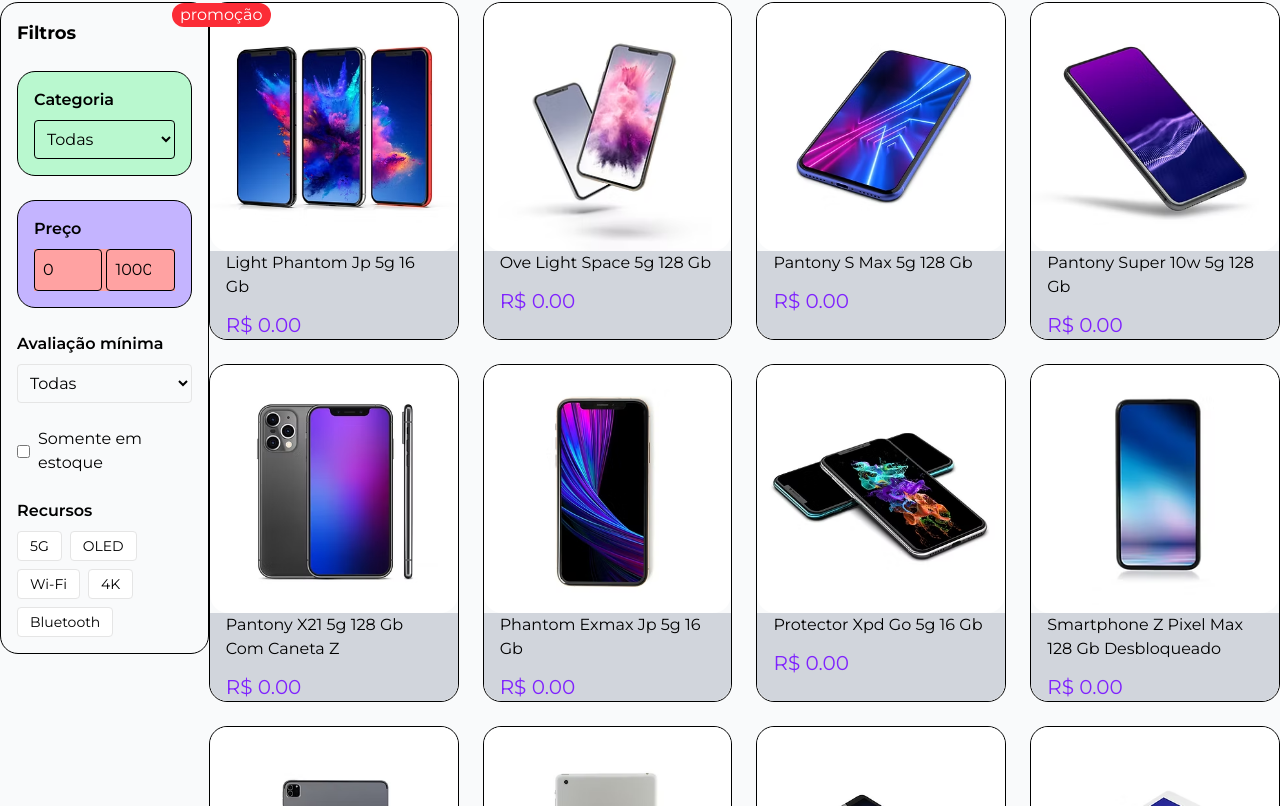
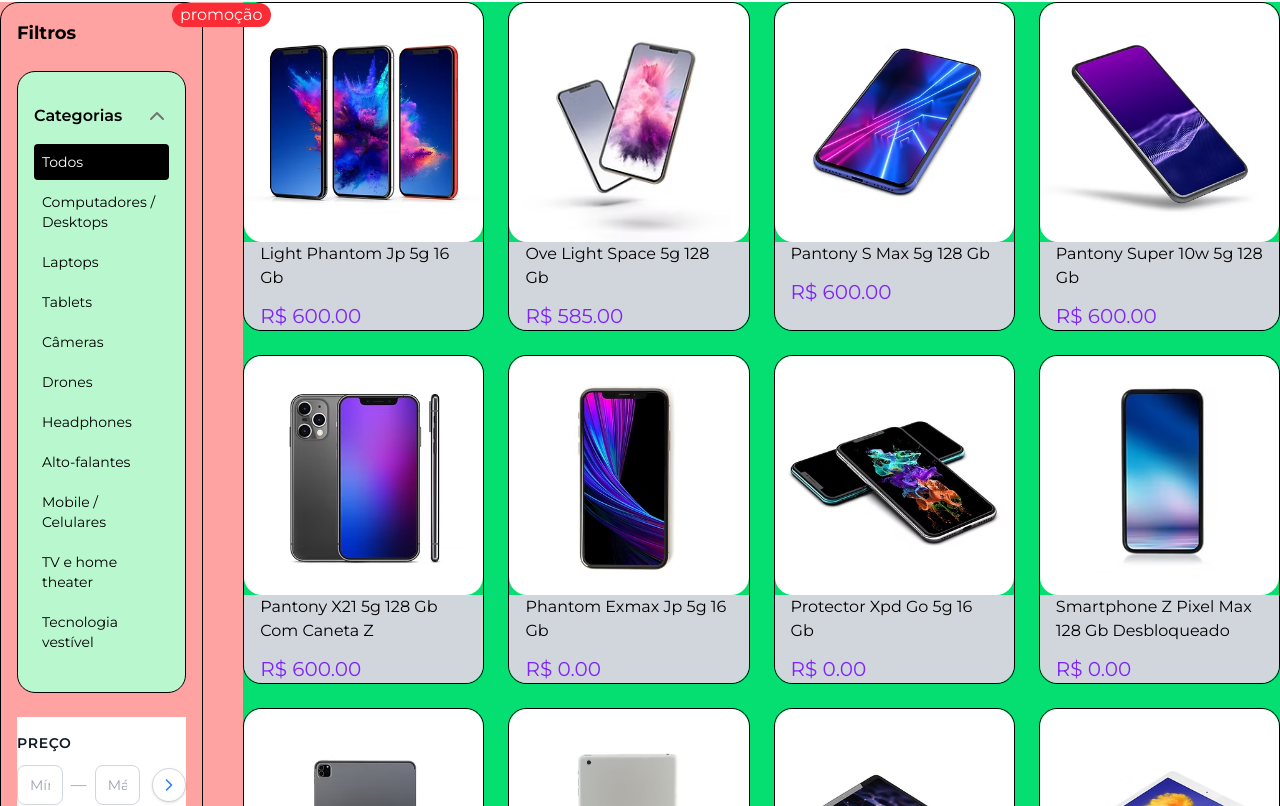
Before and after one commit to kleber-goncalves/techshed, a Next.js app: page /loja in a window 1280 px wide. Shown: the part 194-1000 px from the top of the page. Built offline with nearby package versions, Linux system fonts and the light colour scheme.

Commit message:
add logica aos filtros de preço e categoria, tambem add mais style no filtro categoria usando shadcn

```diff
--- a/package.json
+++ b/package.json
@@ -9,6 +9,7 @@
     "lint": "eslint"
   },
   "dependencies": {
+    "@radix-ui/react-accordion": "^1.2.12",
     "@radix-ui/react-alert-dialog": "^1.1.15",
     "@radix-ui/react-avatar": "^1.1.11",
     "@radix-ui/react-dropdown-menu": "^2.1.16",
--- a/src/app/loja/page.js
+++ b/src/app/loja/page.js
@@ -1,5 +1,4 @@
 "use client";
-
 
 import { useState } from "react";
 
@@ -10,7 +9,7 @@ import FiltersSidebar from "@/components/components-loja/filtro/FiltersSidebar";
 import { applyFilters } from "@/lib/applyFilters";
 
 export default function Loja() {
-    const todosProdutos = Object.values(produtos).flat();
+    const listaCompleta = Object.values(produtos).flat();
     const [filters, setFilters] = useState({
         search: "",
         category: "all",
@@ -22,22 +21,31 @@ export default function Loja() {
         features: [],
     });
 
-      const produtosFiltrados = applyFilters(
-          Object.values(produtos).flat(),
-          filters,
-      );
+    // Aqui o filtro é aplicado corretamente
+    const produtosFiltrados = applyFilters(listaCompleta, filters);
 
     return (
-        <section className="flex flex-col items-center gap-14">
-            <h1 className="text-5xl text-black font-semibold">
+        <section className="flex flex-col items-center gap-14 dark:bg-black">
+            <h1 className="text-5xl font-semibold dark:text-white">
                 Todos os produtos
             </h1>
-            <section className="flex flex-row">
-                <FiltersSidebar filters={filters} setFilters={setFilters} className="w-full md:w-64 p-4 border rounded-lg space-y-6 bg-red-300 text-black"/>
-                <section className="grid grid-cols-4 gap-6">
-                    {todosProdutos.map((produto) => (
+            <section className="flex flex-row w-full justify-center bg-red-300 gap-10">
+                <FiltersSidebar
+                    filters={filters}
+                    setFilters={setFilters}
+                    className="md:w-64 p-4 border rounded-lg space-y-6 bg-red-300 text-black"
+                />
+                <section className="grid grid-cols-4 gap-6 bg-green-400">
+                    {/* ERRO ESTAVA AQUI: Você estava usando 'todosProdutos'. Mudei para 'produtosFiltrados' */}
+                    {produtosFiltrados.length > 0 ? (
+                        produtosFiltrados.map((produto) => (
                             <ProductCard key={produto.id} produto={produto} />
-                    ))}
+                        ))
+                    ) : (
+                        <p className="col-span-4 text-center p-10 font-bold">
+                            Nenhum produto encontrado nessa categoria.
+                        </p>
+                    )}
                 </section>
             </section>
         </section>
--- a/src/components/components-loja/filtro/CategoryFilter.jsx
+++ b/src/components/components-loja/filtro/CategoryFilter.jsx
@@ -1,20 +1,87 @@
-export default function CategoryFilter({ filters, setFilters }) {
+import {
+    Accordion,
+    AccordionContent,
+    AccordionItem,
+    AccordionTrigger,
+} from "@/components/ui/accordion";
+
+const Categorias = [
+    {
+        id: 1,
+        title: "Categorias",
+        content: [
+            { id: 1, title: "Todos", value: "all" },
+            // Mapeando "Computadores" para desktop (ou laptop, dependendo da sua preferência)
+            { id: 2, title: "Computadores / Desktops", value: "desktop" },
+            { id: 10, title: "Laptops", value: "laptop" }, // Adicionei Laptops separado para facilitar
+            { id: 3, title: "Tablets", value: "tablet" }, // Singular conforme produtos.js
+            { id: 4, title: "Câmeras", value: "camera" },
+            { id: 11, title: "Drones", value: "quadcopter" },
+            { id: 5, title: "Headphones", value: "headse" }, // Conforme produtos.js
+            { id: 6, title: "Alto-falantes", value: "autofalante" },
+            { id: 7, title: "Mobile / Celulares", value: "celulare" }, // Conforme produtos.js
+            { id: 8, title: "TV e home theater", value: "smartst" },
+            { id: 9, title: "Tecnologia vestível", value: "smartwatc" },
+        ],
+    },
+];
+
+
+export default function CategoryFilter({
+    filters = { category: "all" },
+    setFilters,
+}) {
+    const handleSelectCategory = (value) => {
+        setFilters({ ...filters, category: value });
+        console.log("Categoria selecionada:", value); // debug: ver no console do navegador
+    };
+
     return (
-        <div className="bg-green-200 border rounded-2xl p-4 border-black">
-            <p className="font-semibold mb-2">Categoria</p>
+        <div className="bg-green-200 border rounded-2xl p-4 border-black text-black">
+            {/* Select mapeado a partir das categorias (mantém coerência com o accordion) */}
+            <Accordion
+                type="single"
+                collapsible
+                defaultValue="item-1"
+            >
+                {Categorias.map((categoria) => (
+                    <AccordionItem
+                        key={categoria.id}
+                        value={`item-${categoria.id}`}
+                    >
+                        <AccordionTrigger className="flex justify-between items-center">
+                            <p className="font-semibold text-base">
+                                {categoria.title}
+                            </p>
+                        </AccordionTrigger>
 
-            <select
-                className="w-full border border-black p-2 rounded"
-                value={filters.category}
-                onChange={(e) =>
-                    setFilters({ ...filters, category: e.target.value })
-                }
-            >
-                <option value="all">Todas</option>
-                <option value="celular">Celulares</option>
-                <option value="tablet">Tablets</option>
-                <option value="camera">Câmeras</option>
-            </select>
+                        <AccordionContent>
+                                <ul className="space-y-1">
+                                   {categoria.content.map((sub) => {
+                                    // Comparamos o valor salvo no filtro com o value do item
+                                    const selected = filters?.category === sub.value;
+
+                                    return (
+                                        <li key={sub.id}>
+                                            <button
+                                                onClick={() => handleSelectCategory(sub.value)}
+                                                className={`w-full text-left p-2 rounded transition ${
+                                                    selected
+                                                        ? "bg-black text-white"
+                                                        : "bg-transparent hover:bg-black/10"
+                                                }`}
+                                            >
+                                                {sub.title}
+                                            </button>
+                                        </li>
+                                    );
+                                })}
+                                </ul>
+
+                        </AccordionContent>
+                    </AccordionItem>
+                ))}
+            </Accordion>
         </div>
     );
 }
--- a/src/components/components-loja/filtro/FeatureFilter.jsx
+++ b/src/components/components-loja/filtro/FeatureFilter.jsx
@@ -24,7 +24,7 @@ export default function FeatureFilter({ filters, setFilters }) {
                         className={`px-3 py-1 rounded border text-sm ${
                             filters.features.includes(feature)
                                 ? "bg-black text-white"
-                                : "bg-white"
+                                : "bg-white text-black"
                         }`}
                     >
                         {feature}
--- a/src/components/components-loja/filtro/FiltersSidebar.jsx
+++ b/src/components/components-loja/filtro/FiltersSidebar.jsx
@@ -1,13 +1,18 @@
+'use client';
+
 import CategoryFilter from "./CategoryFilter";
 import FeatureFilter from "./FeatureFilter";
 import PriceFilter from "./PriceFilter";
 import RatingFilter from "./RatingFilter";
 import StockFilter from "./StockFilter";
 
+
+
 export default function FiltersSidebar({ filters, setFilters }) {
+
     return (
-        <aside className="w-full md:w-64 h-fit p-4 border rounded-2xl space-y-6 text-black border-black">
-            <h2 className="text-lg font-bold text-black">Filtros</h2>
+        <aside className="w-full md:w-64 h-fit p-4 border rounded-2xl space-y-6 text-black border-black dark:text-white dark:border-white dark:bg-gray-800">
+            <h2 className="text-lg font-bold">Filtros</h2>
 
             <CategoryFilter filters={filters} setFilters={setFilters} />
             <PriceFilter filters={filters} setFilters={setFilters} />
--- a/src/components/components-loja/filtro/PriceFilter.jsx
+++ b/src/components/components-loja/filtro/PriceFilter.jsx
@@ -1,34 +1,71 @@
+import { useState } from "react";
+
 export default function PriceFilter({ filters, setFilters }) {
+const [localMin, setLocalMin] = useState("");
+const [localMax, setLocalMax] = useState("");
+
+const applyPrice = () => {
+    setFilters({
+        ...filters,
+        minPrice: localMin === "" ? 0 : Number(localMin) * 100,
+        maxPrice: localMax === "" ? Infinity : Number(localMax) * 100,
+    });
+};
+
     return (
-        <div className="border border-black rounded-2xl p-4 bg-violet-300">
-            <p className="font-semibold mb-2 ">Preço</p>
+        <div className="py-4 border-b border-gray-200 bg-white max-w-[250px] text-black">
+            <p className="text-sm font-semibold text-gray-900 mb-3 uppercase tracking-wider">
+                Preço
+            </p>
 
-            <div className="flex gap-1 bg-red-300">
-                <input
-                    type="number"
-                    placeholder="Min"
-                    className="w-1/2 border p-2 rounded border-black"
-                    value={filters.minPrice}
-                    onChange={(e) =>
-                        setFilters({
-                            ...filters,
-                            minPrice: Number(e.target.value),
-                        })
-                    }
-                />
+            <div className="flex items-center gap-2">
+                {/* Input Mínimo */}
+                <div className="relative flex items-center">
+                    <input
+                        type="text"
+                        inputMode="numeric"
+                        placeholder="Mínimo"
+                        className="w-full h-10 px-3 text-sm border border-gray-300 rounded-md focus:outline-none focus:ring-1 focus:ring-blue-500 focus:border-blue-500 placeholder-gray-400 transition-all"
+                        value={localMin}
+                        onChange={(e) => setLocalMin(e.target.value)}
+                    />
+                </div>
 
-                <input
-                    type="number"
-                    placeholder="Max"
-                    className="w-1/2 border p-2 rounded border-black"
-                    value={filters.maxPrice}
-                    onChange={(e) =>
-                        setFilters({
-                            ...filters,
-                            maxPrice: Number(e.target.value),
-                        })
-                    }
-                />
+                <span className="text-gray-400">—</span>
+
+                {/* Input Máximo */}
+                <div className="relative flex items-center">
+                    <input
+                        type="text"
+                        inputMode="numeric"
+                        placeholder="Máximo"
+                        className="w-full h-10 px-3 text-sm border border-gray-300 rounded-md focus:outline-none focus:ring-1 focus:ring-blue-500 focus:border-blue-500 placeholder-gray-400 transition-all"
+                        value={localMax}
+                        onChange={(e) => setLocalMax(e.target.value)}
+                    />
+                </div>
+
+                {/* Botão de Aplicar (Estilo ML) */}
+                <button
+                    onClick={applyPrice}
+                    className="ml-1 p-2 cursor-pointer bg-white border border-gray-300 rounded-full hover:bg-gray-50 shadow-sm text-blue-500 transition-colors"
+                    aria-label="Aplicar filtro"
+                >
+                    <svg
+                        xmlns="http://www.w3.org/2000/svg"
+                        fill="none"
+                        viewBox="0 0 24 24"
+                        strokeWidth={2.5}
+                        stroke="currentColor"
+                        className="w-4 h-4"
+                    >
+                        <path
+                            strokeLinecap="round"
+                            strokeLinejoin="round"
+                            d="m8.25 4.5 7.5 7.5-7.5 7.5"
+                        />
+                    </svg>
+                </button>
             </div>
         </div>
     );
--- a/src/components/components-loja/filtro/RatingFilter.jsx
+++ b/src/components/components-loja/filtro/RatingFilter.jsx
@@ -4,7 +4,7 @@ export default function RatingFilter({ filters, setFilters }) {
             <p className="font-semibold mb-2">Avaliação mínima</p>
 
             <select
-                className="w-full border p-2 rounded"
+                className="w-full border p-2 rounded bg-black"
                 value={filters.minRating}
                 onChange={(e) =>
                     setFilters({
--- /dev/null
+++ b/src/components/ui/accordion.jsx
@@ -0,0 +1,64 @@
+"use client"
+
+import * as React from "react"
+import * as AccordionPrimitive from "@radix-ui/react-accordion"
+import { ChevronDownIcon } from "lucide-react"
+
+import { cn } from "@/lib/utils"
+
+function Accordion({
+  ...props
+}) {
+  return <AccordionPrimitive.Root data-slot="accordion" {...props} />;
+}
+
+function AccordionItem({
+  className,
+  ...props
+}) {
+  return (
+    <AccordionPrimitive.Item
+      data-slot="accordion-item"
+      className={cn("border-b last:border-b-0", className)}
+      {...props} />
+  );
+}
+
+function AccordionTrigger({
+  className,
+  children,
+  ...props
+}) {
+  return (
+    <AccordionPrimitive.Header className="flex">
+      <AccordionPrimitive.Trigger
+        data-slot="accordion-trigger"
+        className={cn(
+          "focus-visible:border-ring focus-visible:ring-ring/50 flex flex-1 items-start justify-between gap-4 rounded-md py-4 text-left text-sm font-medium transition-all outline-none hover:underline focus-visible:ring-[3px] disabled:pointer-events-none disabled:opacity-50 [&[data-state=open]>svg]:rotate-180",
+          className
+        )}
+        {...props}>
+        {children}
+        <ChevronDownIcon
+          className="text-muted-foreground pointer-events-none size-6 shrink-0 transition-transform duration-200" />
+      </AccordionPrimitive.Trigger>
+    </AccordionPrimitive.Header>
+  );
+}
+
+function AccordionContent({
+  className,
+  children,
+  ...props
+}) {
+  return (
+    <AccordionPrimitive.Content
+      data-slot="accordion-content"
+      className="data-[state=closed]:animate-accordion-up data-[state=open]:animate-accordion-down overflow-hidden text-sm"
+      {...props}>
+      <div className={cn("pt-0 pb-4", className)}>{children}</div>
+    </AccordionPrimitive.Content>
+  );
+}
+
+export { Accordion, AccordionItem, AccordionTrigger, AccordionContent }
--- a/src/data/produtos.js
+++ b/src/data/produtos.js
@@ -7,8 +7,8 @@ export const produtos = {
             name: "Light Phantom Jp 5g 16 Gb",
             img: "/imgProdutos/celulares/light-phantom-jp-5g-16-gb.avif",
             alt: "Light Phantom Jp 5g 16 Gb imagem do produto",
-            priceCents: 0,
-            stock: 0,
+            priceCents: 60000,
+            stock: 12,
             category: "celulare",
             features: [],
             promocao: "promoção",
@@ -19,8 +19,8 @@ export const produtos = {
             name: "Ove Light Space 5g 128 Gb",
             img: "/imgProdutos/celulares/ove-light-space-5g-128-gb.avif",
             alt: "Ove Light Space 5g 128 Gb imagem do produto",
-            priceCents: 0,
-            stock: 0,
+            priceCents: 58500,
+            stock: 45,
             category: "celulare",
             features: [],
         },
@@ -30,8 +30,8 @@ export const produtos = {
             name: "Pantony S Max 5g 128 Gb",
             img: "/imgProdutos/celulares/pantony-s-max-5g-128-gb.avif",
             alt: "Pantony S Max 5g 128 Gb imagem do produto",
-            priceCents: 0,
-            stock: 0,
+            priceCents: 60000,
+            stock: 34,
             category: "celulare",
             features: [],
         },
@@ -41,8 +41,8 @@ export const produtos = {
             name: "Pantony Super 10w 5g 128 Gb",
             img: "/imgProdutos/celulares/pantony-super-10w-5g-128-gb.avif",
             alt: "Pantony Super 10w 5g 128 Gb imagem do produto",
-            priceCents: 0,
-            stock: 0,
+            priceCents: 60000,
+            stock: 23,
             category: "celulare",
             features: [],
         },
@@ -52,8 +52,8 @@ export const produtos = {
             name: "Pantony X21 5g 128 Gb Com Caneta Z",
             img: "/imgProdutos/celulares/pantony-x21-5g-128-gb-com-caneta-z.avif",
             alt: "Pantony X21 5g 128 Gb Com Caneta Z imagem do produto",
-            priceCents: 0,
-            stock: 0,
+            priceCents: 60000,
+            stock: 12,
             category: "celulare",
             features: [],
         },
--- a/src/lib/applyFilters.js
+++ b/src/lib/applyFilters.js
@@ -10,18 +10,17 @@ export function applyFilters(produtos, filters) {
     if (!filters) return produtos;
 
     return produtos.filter((produto) => {
+        const price = produto.priceCents ?? 0;
+        const rating = produto.rating ?? 0;
+
         // 🔍 Busca textual
         const matchSearch =
             !filters.search ||
-      produto.name
-        .toLowerCase()
-        .includes(filters.search.toLowerCase());
+            produto.name.toLowerCase().includes(filters.search.toLowerCase());
 
         // 📂 Categoria
         const matchCategory =
-      !filters.category ||
-      filters.category === "all" ||
-      produto.category === filters.category;
+            filters.category === "all" || produto.category === filters.category;
 
         // 💰 Faixa de preço
         const matchPrice =
@@ -29,24 +28,31 @@ export function applyFilters(produtos, filters) {
             produto.priceCents <= (filters.maxPrice ?? Infinity);
 
         // 📦 Estoque
-    const matchStock =
-      !filters.onlyInStock || produto.stock > 0;
+        const matchStock = !filters.onlyInStock || (produto.stock ?? 0) > 0;
 
         // 🆕 Novidade
-    const matchNew =
-      !filters.onlyNew || produto.isNew === true;
+        const matchNew = !filters.onlyNew || produto.isNew === true;
 
         // ⭐ Avaliação mínima
-    const matchRating =
-      produto.rating >= (filters.minRating ?? 0);
+        const matchRating = rating >= (filters.minRating ?? 0);
 
         // 🏷️ Features
         const matchFeatures =
-      !filters.features ||
-      filters.features.length === 0 ||
-      filters.features.every((feature) =>
-        produto.features?.includes(feature)
+            !filters.features?.length ||
+            filters.features.every((f) => produto.features?.includes(f));
+
+        console.log("Filtro categoria:", filters.category);
+        console.log(
+            "Categorias dos produtos:",
+            produtos.map((p) => p.category),
         );
+        console.log({
+            name: produto.name,
+            category: produto.category,
+            priceCents: produto.priceCents,
+            rating: produto.rating,
+            stock: produto.stock,
+        });
 
         // ✅ Produto passa se TODOS forem verdadeiros
         return (
```
Also changed, not shown: 1 other file (tests, documents, lock files or other folders). Lines whose indentation alone changed are shown as unchanged.
